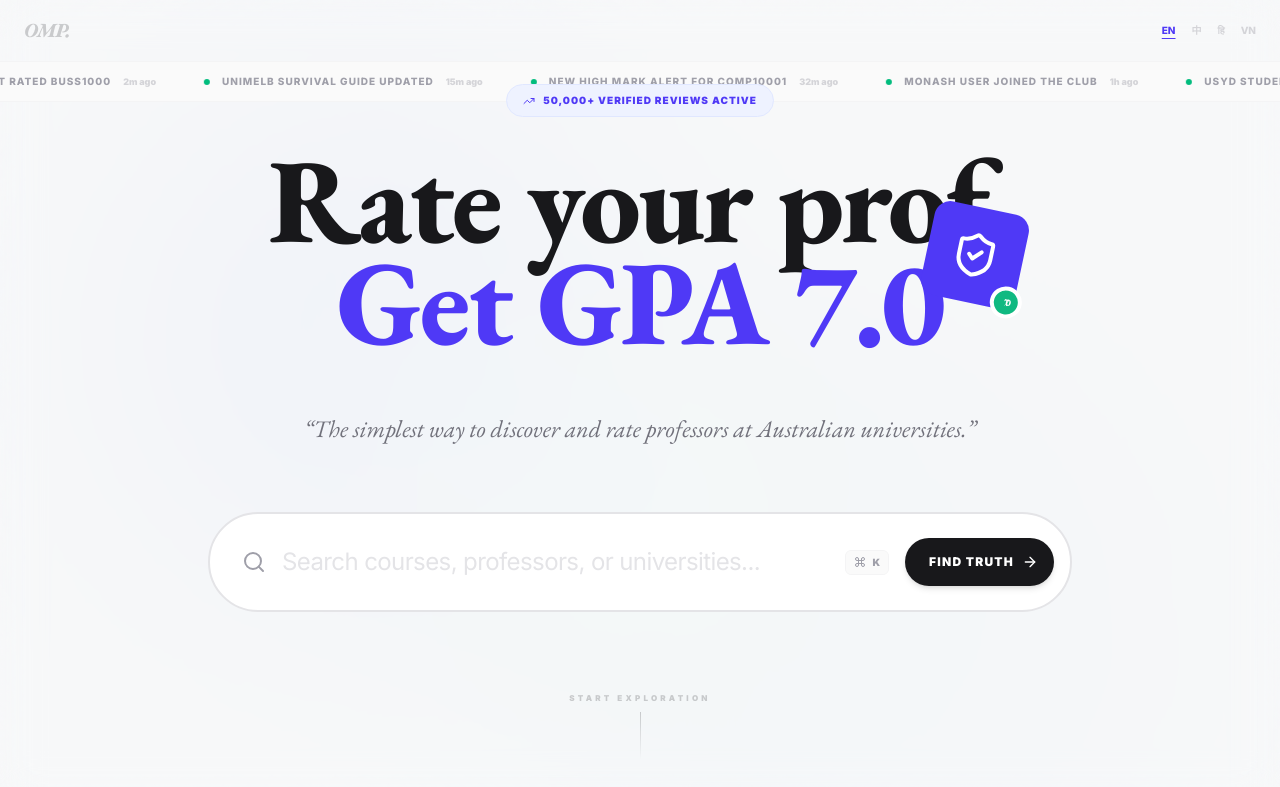
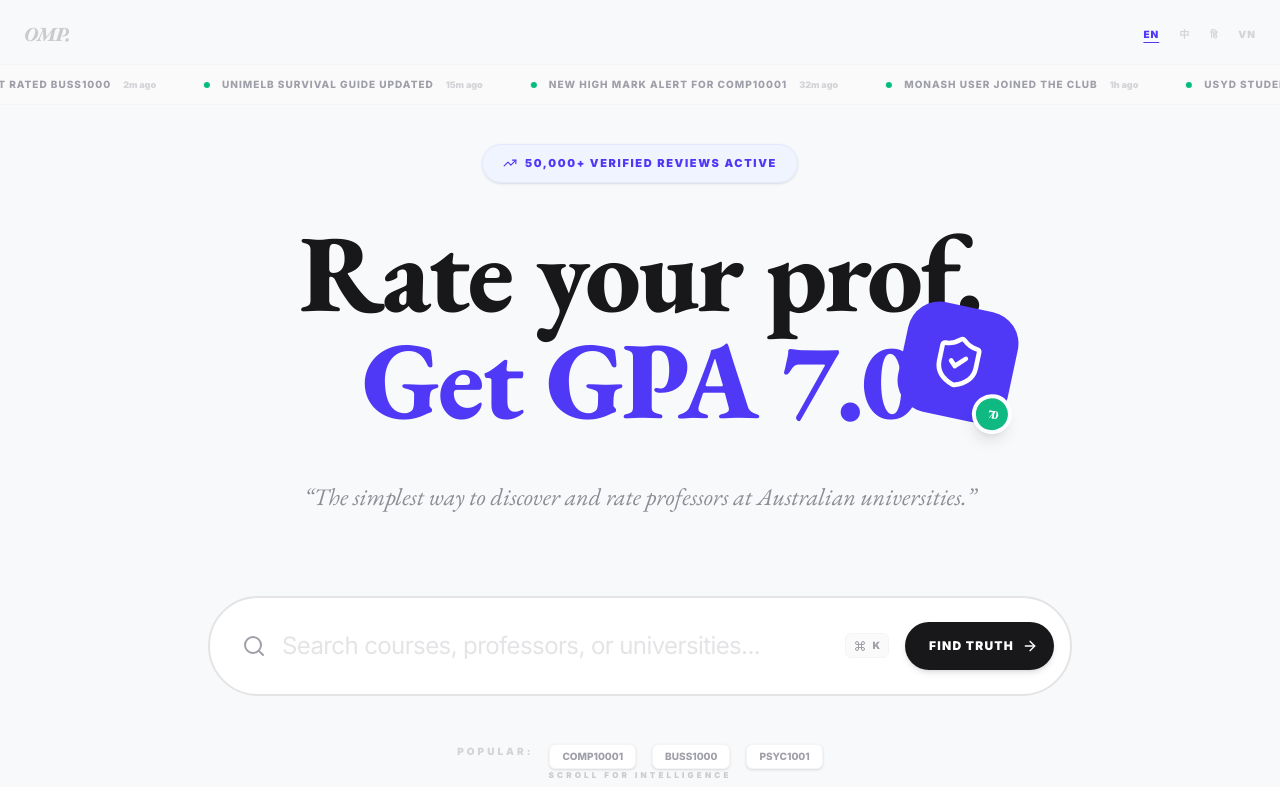
Before and after one commit to RealMarkHzzz/ohmyprofessors-mvp, a Next.js app: page / in a window 1280 px wide. Shown: the top 787 px of the page. Built offline with nearby package versions, Linux system fonts and the light colour scheme.

Commit message:
fix: restore visual balance with optical centering and independent social proof spacing

```diff
--- a/src/app/page.tsx
+++ b/src/app/page.tsx
@@ -16,33 +16,33 @@ export default function Home() {
   const [isSearchFocused, setIsSearchFocused] = useState(false);
 
   return (
-    <main className="relative min-h-screen flex flex-col items-center justify-start bg-transparent">
+    <main className="relative min-h-screen flex flex-col items-center justify-start bg-[#F8F9FA] selection:bg-indigo-50 selection:text-indigo-900">
       {/* 2026 Ambient Intelligence Layer */}
       <BackgroundAmbient />
 
-      {/* Cinematic Dimming Overlay */}
+      {/* Cinematic Dimming Overlay - Smoother and deeper */}
       <AnimatePresence>
         {isSearchFocused && (
           <motion.div
             initial={{ opacity: 0 }}
             animate={{ opacity: 1 }}
             exit={{ opacity: 0 }}
-            className="fixed inset-0 bg-white/40 backdrop-blur-[2px] z-[400] pointer-events-none"
+            className="fixed inset-0 bg-white/60 backdrop-blur-[4px] z-[400] pointer-events-none"
           />
         )}
       </AnimatePresence>
 
-      {/* Block 1: Professional Header (Weakened) */}
-      <nav className={`sticky top-0 z-[500] w-full border-b border-transparent transition-all duration-700 ${
-        isSearchFocused ? 'opacity-10 scale-[0.98] blur-sm' : 'opacity-100'
+      {/* Block 1: Professional Header */}
+      <nav className={`fixed top-0 z-[500] w-full border-b border-transparent transition-all duration-700 ${
+        isSearchFocused ? 'opacity-0 blur-sm pointer-events-none' : 'opacity-100'
       }`}>
-        <div className="mx-auto flex max-w-7xl items-center justify-between px-6 py-4">
+        <div className="mx-auto flex max-w-7xl items-center justify-between px-6 py-5">
           <div className="flex items-center gap-2 font-serif font-black text-zinc-900 opacity-20 hover:opacity-100 transition-opacity">
             <span className="text-xl tracking-tighter italic">OMP.</span>
           </div>
 
           <div className="flex items-center gap-6">
-            <div className="flex gap-4">
+            <div className="flex gap-5">
               {[
                 { code: 'en', label: 'EN' },
                 { code: 'zh', label: '中' },
@@ -52,7 +52,7 @@ export default function Home() {
                 <button
                   key={l.code}
                   onClick={() => setLang(l.code as any)}
-                  className={`text-[10px] font-bold transition-all ${
+                  className={`text-[10px] font-black uppercase tracking-widest transition-all ${
                     lang === l.code ? 'text-indigo-600 underline underline-offset-4' : 'text-zinc-300 hover:text-zinc-600'
                   }`}
                 >
@@ -64,68 +64,74 @@ export default function Home() {
         </div>
       </nav>
 
-      {/* Block 2: Social Proof Ticker (Weakened on focus) */}
-      <div className={`w-full transition-all duration-700 ${isSearchFocused ? 'opacity-5 blur-md' : 'opacity-100'}`}>
+      {/* Block 2: Social Proof Ticker */}
+      <div className={`fixed top-[64px] w-full z-[450] transition-all duration-700 ${isSearchFocused ? 'opacity-0 blur-md pointer-events-none' : 'opacity-100'}`}>
         <LiveFeed />
       </div>
 
       <div className="relative w-full flex flex-col items-center">
-        {/* Block 3: The "Absolute Center" Hub */}
-        <section className="w-full flex flex-col items-center justify-center h-[90vh] md:h-screen px-6 -mt-16 md:-mt-20">
+        {/* Block 3: The "Absolute Center" Hub - Recalculated for Optical Center (40%-50%) */}
+        <section className="w-full flex flex-col items-center justify-start h-screen px-6 pt-[12vh] md:pt-[18vh]">
           <motion.div
             animate={{
-              y: isSearchFocused ? -40 : 0,
-              opacity: isSearchFocused ? 0.4 : 1,
-              scale: isSearchFocused ? 0.95 : 1
+              y: isSearchFocused ? -60 : 0,
+              opacity: isSearchFocused ? 0.3 : 1,
+              scale: isSearchFocused ? 0.92 : 1,
+              filter: isSearchFocused ? 'blur(2px)' : 'blur(0px)'
             }}
-            transition={{ duration: 0.6, ease: [0.22, 1, 0.36, 1] }}
-            className="mb-12 md:mb-16"
+            transition={{ duration: 0.8, ease: [0.22, 1, 0.36, 1] }}
+            className="mb-16 md:mb-20"
           >
             <Hero />
           </motion.div>
 
-          <SearchBar onFocusChange={setIsSearchFocused} />
+          <div className="w-full flex flex-col items-center gap-12 relative">
+            <SearchBar onFocusChange={setIsSearchFocused} />
+
+            <motion.div
+              animate={{ opacity: isSearchFocused ? 0 : 1 }}
+              className="flex flex-wrap justify-center gap-4"
+            >
+              <span className="text-[10px] font-black uppercase tracking-[0.3em] text-zinc-300">Popular:</span>
+              {['COMP10001', 'BUSS1000', 'PSYC1001'].map(code => (
+                <button key={code} className="bg-white border border-zinc-100 px-3 py-1 rounded-md text-[10px] font-bold text-zinc-400 hover:text-indigo-600 hover:border-indigo-200 transition-all shadow-sm">
+                  {code}
+                </button>
+              ))}
+            </motion.div>
+          </div>
 
           <motion.div
             animate={{ opacity: isSearchFocused ? 0 : 0.2 }}
-            className="mt-20 flex flex-col items-center gap-2"
+            className="mt-auto mb-10 flex flex-col items-center gap-2"
           >
-            <span className="text-[8px] font-black uppercase tracking-[0.4em] text-zinc-900 font-sans">Start Exploration</span>
+            <span className="text-[8px] font-black uppercase tracking-[0.4em] text-zinc-900 font-sans">Scroll for Intelligence</span>
             <div className="h-12 w-px bg-gradient-to-b from-zinc-900 to-transparent" />
           </motion.div>
         </section>
 
-        {/* Following Sections (Heavily Weakened on Focus) */}
+        {/* Following Sections */}
         <div className={`w-full transition-all duration-700 ${
-          isSearchFocused ? 'opacity-0 translate-y-10 pointer-events-none' : 'opacity-100 translate-y-0'
+          isSearchFocused ? 'opacity-0 translate-y-20 pointer-events-none' : 'opacity-100 translate-y-0'
         }`}>
-          {/* Block 4: Visual University Belt */}
-          <section className="w-full py-16 flex justify-center border-y border-zinc-100/50 bg-white/20 backdrop-blur-sm overflow-hidden px-6">
-            <div className="flex flex-wrap justify-center gap-16 opacity-30 grayscale filter">
-              {['UniMelb', 'USYD', 'UNSW', 'Monash', 'UQ', 'ANU'].map(uni => (
-                <span key={uni} className="font-serif text-2xl font-bold italic tracking-tighter text-zinc-900">{uni}</span>
-              ))}
-            </div>
-          </section>
-
-          {/* Block 5: The Intelligence Grid */}
+          {/* Block 4: Intelligence Grid */}
           <section className="w-full py-32 flex flex-col items-center gap-24">
             <div className="text-center px-6">
-              <h2 className="text-5xl md:text-7xl font-serif font-black tracking-tighter text-zinc-900 italic mb-6">Inside the Database</h2>
-              <p className="text-zinc-400 font-sans text-[10px] font-black uppercase tracking-[0.4em]">Peer-verified academic survival data</p>
+              <h2 className="text-5xl md:text-8xl font-serif font-black tracking-tighter text-zinc-900 italic mb-6">Database.</h2>
+              <p className="text-zinc-400 font-sans text-[10px] font-black uppercase tracking-[0.5em]">Peer-verified academic survival data</p>
             </div>
             <HeroCards />
           </section>
 
-          {/* Block 6: Conversion Zone */}
+          {/* Block 5: Conversion Zone */}
           <section className="w-full py-40 flex flex-col items-center">
             <EmailOptIn />
           </section>
 
-          {/* Block 7: Footer */}
+          {/* Block 6: Footer */}
           <footer className="w-full py-20 px-6 flex flex-col items-center gap-10 border-t border-zinc-100">
             <p className="text-center text-[9px] font-black uppercase tracking-[0.5em] text-zinc-200 font-sans">
-              Oh My Professors &bull; Built for the Class of 2029 &bull; AU
+              Oh My Professors &bull; Australia &bull; 2026
             </p>
           </footer>
         </div>
--- a/src/components/Hero.tsx
+++ b/src/components/Hero.tsx
@@ -12,10 +12,9 @@ const Hero = () => {
 
   useLayoutEffect(() => {
     let ctx = gsap.context(() => {
-      // 2026 Entance Animation
       const tl = gsap.timeline();
-      tl.from(".hero-badge", { opacity: 0, y: 20, duration: 0.8, ease: "power3.out" })
-        .from(".hero-title", { opacity: 0, y: 40, duration: 1, ease: "expo.out" }, "-=0.4")
+      tl.from(".hero-badge", { opacity: 0, y: 10, duration: 0.8, ease: "power3.out" })
+        .from(".hero-title", { opacity: 0, y: 20, duration: 1, ease: "expo.out" }, "-=0.4")
         .from(".hero-desc", { opacity: 0, duration: 1 }, "-=0.6")
         .from(".gpa-shield", {
           scale: 0,
@@ -29,27 +28,27 @@ const Hero = () => {
   }, []);
 
   return (
-    <div ref={containerRef} className="flex flex-col items-center text-center px-4 max-w-5xl mx-auto">
-      {/* Social Proof Mini-Badge */}
-      <div className="hero-badge mb-8 inline-flex items-center gap-2 rounded-full bg-indigo-50 border border-indigo-100 px-4 py-2">
-        <TrendingUp className="h-3 w-3 text-indigo-600" />
-        <span className="text-[10px] font-black uppercase tracking-widest text-indigo-600 font-sans">
+    <div ref={containerRef} className="flex flex-col items-center text-center px-4 max-w-5xl mx-auto relative">
+      {/* 1. Structural Fix: Independent vertical space for badge */}
+      <div className="hero-badge mb-10 inline-flex items-center gap-2 rounded-full bg-indigo-50/80 border border-indigo-100 px-5 py-2.5 backdrop-blur-sm shadow-sm">
+        <TrendingUp className="h-3.5 w-3.5 text-indigo-600" />
+        <span className="text-[11px] font-black uppercase tracking-[0.15em] text-indigo-600 font-sans">
           50,000+ Verified Reviews Active
         </span>
       </div>
 
       <div className="relative inline-block">
-        <h1 className="hero-title mb-6 text-6xl md:text-[120px] font-serif font-black tracking-tight text-zinc-900 leading-[0.85] md:leading-[0.85]">
+        <h1 className="hero-title mb-8 text-6xl md:text-[110px] font-serif font-black tracking-tight text-zinc-900 leading-[0.9]">
           {t.title} <br />
-          <span className="text-indigo-600 relative">
+          <span className="text-indigo-600 relative inline-block mt-2">
             {t.subtitle} <GpaRollingNumber target={7.0} />
 
             {/* GPA Shield Visualizer */}
-            <div className="gpa-shield absolute -right-12 md:-right-20 top-0 md:-top-4 hidden sm:block">
-              <div className="relative flex h-16 w-16 md:h-24 md:w-24 items-center justify-center rounded-2xl bg-indigo-600 text-white shadow-float rotate-12">
-                <ShieldCheck className="h-8 w-8 md:h-12 md:w-12" />
-                <div className="absolute -bottom-2 -right-2 h-8 w-8 rounded-full bg-brand-success border-4 border-white flex items-center justify-center">
-                  <span className="text-[10px] font-black text-white">7.0</span>
+            <div className="gpa-shield absolute -right-16 md:-right-24 top-0 md:-top-6 hidden sm:block pointer-events-none">
+              <div className="relative flex h-16 w-16 md:h-28 md:w-28 items-center justify-center rounded-[2rem] bg-indigo-600 text-white shadow-float rotate-12">
+                <ShieldCheck className="h-8 w-8 md:h-14 md:w-14" />
+                <div className="absolute -bottom-2 -right-2 h-8 w-8 md:h-10 md:w-10 rounded-full bg-brand-success border-4 border-white flex items-center justify-center shadow-lg">
+                  <span className="text-[10px] md:text-xs font-black text-white">7.0</span>
                 </div>
               </div>
             </div>
@@ -57,7 +56,7 @@ const Hero = () => {
         </h1>
       </div>
 
-      <p className="hero-desc mt-8 text-lg md:text-2xl font-serif text-zinc-500 max-w-2xl mx-auto leading-relaxed italic">
+      <p className="hero-desc mt-4 text-lg md:text-2xl font-serif text-zinc-500 max-w-2xl mx-auto leading-relaxed italic opacity-80">
         &ldquo;{t.desc}&rdquo;
       </p>
     </div>
--- a/src/components/SearchBar.tsx
+++ b/src/components/SearchBar.tsx
@@ -21,15 +21,10 @@ const SearchBar: React.FC<SearchBarProps> = ({ onFocusChange }) => {
     onFocusChange?.(isFocused);
   }, [isFocused, onFocusChange]);
 
-  // Command + K listener
+  // Command + K / Slash listener
   useEffect(() => {
     const handleKeyDown = (e: KeyboardEvent) => {
-      if ((e.metaKey || e.ctrlKey) && e.key === 'k') {
-        e.preventDefault();
-        const input = document.querySelector('input[type="text"]') as HTMLInputElement;
-        input?.focus();
-      }
-      if (e.key === '/') {
+      if (((e.metaKey || e.ctrlKey) && e.key === 'k') || e.key === '/') {
         e.preventDefault();
         const input = document.querySelector('input[type="text"]') as HTMLInputElement;
         input?.focus();
@@ -39,22 +34,31 @@ const SearchBar: React.FC<SearchBarProps> = ({ onFocusChange }) => {
     return () => window.removeEventListener('keydown', handleKeyDown);
   }, []);
 
+  useLayoutEffect(() => {
+    if (isFocused) {
+      gsap.fromTo(".suggestion-item",
+        { opacity: 0, y: 10 },
+        { opacity: 1, y: 0, stagger: 0.05, duration: 0.4, ease: "power2.out", delay: 0.1 }
+      );
+    }
+  }, [isFocused]);
+
   return (
-    <div ref={containerRef} className="relative w-full max-w-4xl z-[1000] px-4">
-      {/* The Super Bar */}
+    <div ref={containerRef} className="relative w-full max-w-4xl z-[1000] px-4 mx-auto">
+      {/* 2. Component Evolution: The Super Bar (Spotlight Style) */}
       <motion.div
         animate={{
-          scale: isFocused ? 1.02 : 1,
-          y: isFocused ? -5 : 0
+          scale: isFocused ? 1.03 : 1,
+          y: isFocused ? -10 : 0
         }}
-        transition={{ type: 'spring', stiffness: 300, damping: 25 }}
-        className={`relative group bg-white rounded-[32px] md:rounded-full border-2 transition-all duration-500 overflow-hidden ${
+        transition={{ type: 'spring', stiffness: 400, damping: 30 }}
+        className={`relative group bg-white rounded-3xl md:rounded-full border-2 transition-all duration-500 overflow-hidden ${
           isFocused
             ? 'border-indigo-600 shadow-cinematic glow-indigo'
             : 'border-zinc-200 shadow-soft hover:border-zinc-300'
         }`}
       >
-        <div className="absolute left-8 top-1/2 -translate-y-1/2">
+        <div className="absolute left-8 top-1/2 -translate-y-1/2 pointer-events-none">
           <Search className={`h-6 w-6 transition-colors duration-300 ${isFocused ? 'text-indigo-600' : 'text-zinc-400'}`} />
         </div>
 
@@ -69,52 +73,67 @@ const SearchBar: React.FC<SearchBarProps> = ({ onFocusChange }) => {
         />
 
         <div className="absolute right-4 top-1/2 -translate-y-1/2 flex items-center gap-4">
-          <div className="hidden md:flex items-center gap-1.5 px-2 py-1 rounded-md border border-zinc-100 bg-zinc-50 text-[10px] font-black text-zinc-400">
-            <Command className="h-3 w-3" /> K
-          </div>
-          <button className="flex items-center gap-2 bg-zinc-900 text-white pl-6 pr-4 py-4 rounded-full font-black text-xs uppercase tracking-widest hover:bg-indigo-600 transition-all active:scale-95 shadow-md">
+          {!isFocused && (
+            <div className="hidden md:flex items-center gap-1.5 px-2 py-1 rounded-md border border-zinc-100 bg-zinc-50 text-[10px] font-black text-zinc-400">
+              <Command className="h-3 w-3" /> K
+            </div>
+          )}
+          <button className={`flex items-center gap-2 bg-zinc-900 text-white pl-6 pr-4 py-4 rounded-full font-black text-xs uppercase tracking-widest transition-all active:scale-95 shadow-md ${
+            isFocused ? 'bg-indigo-600 hover:bg-indigo-700' : 'hover:bg-zinc-800'
+          }`}>
             <span>Find Truth</span>
             <ArrowRight className="h-4 w-4" />
           </button>
         </div>
       </motion.div>
 
-      {/* Cinematic Suggestions */}
+      {/* 3. Interaction Magic: Cinematic Suggestions Transformation */}
       <AnimatePresence>
         {isFocused && (
           <motion.div
-            initial={{ opacity: 0, y: 20 }}
-            animate={{ opacity: 1, y: 0 }}
-            exit={{ opacity: 0, y: 10 }}
-            className="absolute top-[115%] left-4 right-4 bg-white rounded-[32px] border border-zinc-100 shadow-cinematic p-8 overflow-hidden"
+            initial={{ opacity: 0, y: 30, scale: 0.98 }}
+            animate={{ opacity: 1, y: 0, scale: 1 }}
+            exit={{ opacity: 0, y: 20, scale: 0.98 }}
+            transition={{ duration: 0.3, ease: [0.22, 1, 0.36, 1] }}
+            className="absolute top-[115%] left-4 right-4 bg-white rounded-[32px] border-2 border-zinc-900 shadow-cinematic p-8 overflow-hidden z-[1100]"
           >
-            <div className="flex items-center justify-between mb-8 px-2">
-              <span className="text-[10px] font-black text-zinc-400 uppercase tracking-[0.3em]">AI-Powered Intelligence</span>
-              <div className="flex gap-4">
-                <span className="text-[10px] font-bold text-indigo-600 underline cursor-pointer">Professors</span>
-                <span className="text-[10px] font-bold text-zinc-400 cursor-pointer hover:text-zinc-900">Universities</span>
+            <div className="flex items-center justify-between mb-8 px-2 border-b border-zinc-50 pb-4">
+              <div className="flex items-center gap-2">
+                <div className="h-2 w-2 rounded-full bg-green-500 animate-pulse" />
+                <span className="text-[10px] font-black text-zinc-400 uppercase tracking-[0.3em]">Omni-Search Active</span>
+              </div>
+              <div className="flex gap-6">
+                <span className="text-[10px] font-bold text-indigo-600 underline cursor-pointer decoration-2 underline-offset-4">Top Matches</span>
+                <span className="text-[10px] font-bold text-zinc-400 cursor-pointer hover:text-zinc-900 transition-colors">By Department</span>
               </div>
             </div>
 
-            <div className="space-y-2">
+            <div className="space-y-3">
               {[
-                { type: 'Professor', name: 'Alistair Moffat', sub: 'UniMelb • Computer Science', rating: 'Green' },
+                { type: 'Professor', name: 'Alistair Moffat', sub: 'UniMelb • Computing', rating: 'Green' },
                 { type: 'Course', name: 'BUSS1000', sub: 'USYD • Business Environment', rating: 'Yellow' },
                 { type: 'Course', name: 'COMP10001', sub: 'UniMelb • Foundations of Computing', rating: 'Green' },
               ].map((res, i) => (
-                <button key={i} className="w-full flex items-center justify-between p-5 rounded-2xl hover:bg-zinc-50 transition-all group border border-transparent hover:border-zinc-100">
-                  <div className="flex items-center gap-5">
-                    <div className="h-12 w-12 rounded-2xl bg-zinc-100 flex items-center justify-center text-xs font-black text-zinc-400 group-hover:bg-indigo-600 group-hover:text-white transition-all uppercase">
+                <button key={i} className="suggestion-item w-full flex items-center justify-between p-5 rounded-2xl hover:bg-indigo-50/50 transition-all group border-2 border-transparent hover:border-indigo-100">
+                  <div className="flex items-center gap-6">
+                    <div className="h-12 w-12 rounded-2xl bg-zinc-50 border border-zinc-100 flex items-center justify-center text-[10px] font-black text-zinc-400 group-hover:bg-indigo-600 group-hover:text-white transition-all uppercase shadow-sm">
                       {res.type[0]}
                     </div>
                     <div className="text-left">
-                      <div className="font-bold text-zinc-900 text-lg group-hover:text-indigo-600 transition-colors tracking-tight">{res.name}</div>
-                      <div className="text-sm text-zinc-400 font-serif italic">{res.sub}</div>
+                      <div className="font-sans font-black text-zinc-900 text-lg group-hover:text-indigo-600 transition-colors tracking-tighter uppercase">{res.name}</div>
+                      <div className="text-xs text-zinc-400 font-serif italic font-medium">{res.sub}</div>
                     </div>
                   </div>
-                  <RatingIndicator rating={res.rating as any} label={res.rating === 'Green' ? 'SAFE' : 'WARN'} />
+                  <div className="flex items-center gap-4">
+                    <RatingIndicator rating={res.rating as any} label={res.rating === 'Green' ? 'SAFE' : 'WARN'} />
+                    <ArrowRight className="h-4 w-4 text-zinc-200 group-hover:text-indigo-600 transition-colors" />
+                  </div>
                 </button>
               ))}
+            </div>
+
+            <div className="mt-8 pt-6 border-t border-zinc-50 flex justify-center">
+              <p className="text-[10px] text-zinc-300 font-black uppercase tracking-widest">End of Intelligence Briefing</p>
             </div>
           </motion.div>
         )}
```
